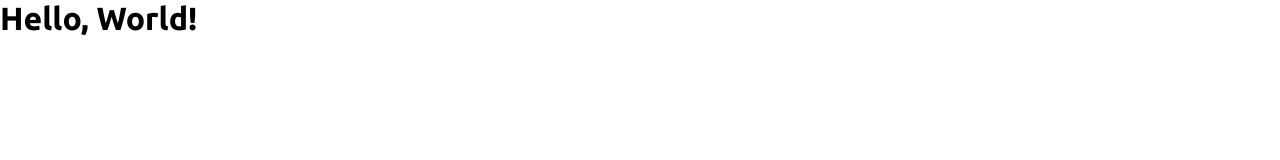
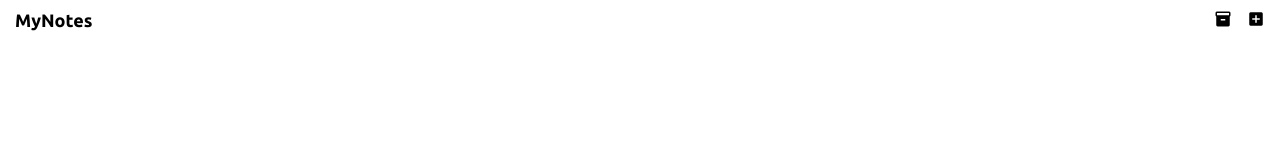
Before and after one commit to vrizas/mynotes, a React app: page / in a window 1280 px wide. Built offline with nearby package versions, Linux system fonts and the light colour scheme.

Commit message:
create header bar

```diff
--- a/package.json
+++ b/package.json
@@ -3,6 +3,7 @@
   "version": "1.0.0",
   "private": true,
   "dependencies": {
+    "@fortawesome/fontawesome-svg-core": "^6.1.2",
     "@testing-library/jest-dom": "^5.16.4",
     "@testing-library/react": "^13.0.1",
     "@testing-library/user-event": "^13.5.0",
--- a/public/index.html
+++ b/public/index.html
@@ -7,11 +7,15 @@
       name="viewport"
       content="width=device-width, initial-scale=1, shrink-to-fit=no"
     />
-    <title>My Notes</title>
+    <title>MyNotes</title>
     <link rel="preconnect" href="https://fonts.googleapis.com" />
     <link rel="preconnect" href="https://fonts.gstatic.com" crossorigin />
     <link
       href="https://fonts.googleapis.com/css2?family=Ubuntu:wght@400;500;700&display=swap"
+      rel="stylesheet"
+    />
+    <link
+      href="https://fonts.googleapis.com/icon?family=Material+Icons"
       rel="stylesheet"
     />
   </head>
--- /dev/null
+++ b/src/components/HeaderBar.js
@@ -0,0 +1,13 @@
+import React from 'react';
+import NavigationList from './NavigationList';
+
+function HeaderBar() {
+ return (
+   <header>
+      <h1>MyNotes</h1>
+      <NavigationList />
+   </header>
+ );
+}
+
+export default HeaderBar;
--- /dev/null
+++ b/src/components/NavigationList.js
@@ -0,0 +1,16 @@
+import React from 'react';
+
+function NavigationList() {
+ return (
+    <nav>
+        <button>
+            <span className="material-icons icon">inventory</span>
+        </button>
+        <button>
+            <span className="material-icons icon">add_box</span>
+        </button>
+    </nav>
+ );
+}
+
+export default NavigationList;
--- a/src/components/NotesApp.js
+++ b/src/components/NotesApp.js
@@ -0,0 +1,14 @@
+import React from 'react';
+import HeaderBar from './HeaderBar';
+
+class ContactApp extends React.Component {
+  render() {
+    return (
+      <div id="app">
+        <HeaderBar />
+      </div>
+    );
+  }
+}
+
+export default ContactApp;
--- a/src/index.js
+++ b/src/index.js
@@ -1,8 +1,9 @@
 import React from 'react';
 import { createRoot } from 'react-dom/client';
+import NotesApp from './components/NotesApp';
 
 // import style
 import './styles/style.css';
 
 const root = createRoot(document.getElementById('root'));
-root.render(<h1>Hello, World!</h1>);
+root.render(<NotesApp />);
--- a/src/styles/style.css
+++ b/src/styles/style.css
@@ -4,6 +4,38 @@
   box-sizing: border-box;
 }
 
+:root {
+  --fw-reg: 400;
+  --fw-md: 500;
+  --fw-bold: 700;
+}
+
 body {
   font-family: 'Ubuntu', sans-serif;
 }
+
+button {
+  background-color: transparent;
+  border: none;
+}
+
+header {
+  display: flex;
+  justify-content: space-between;
+  align-items: center;
+  padding: 10px 15px;
+}
+
+header h1 {
+  font-size: 18px;
+  font-weight: var(--fw-bold);
+}
+
+header nav {
+  display: flex;
+  gap: 15px;
+}
+
+header nav .icon {
+  font-size: 18px;
+}
```
Also changed, not shown: 1 other file.
